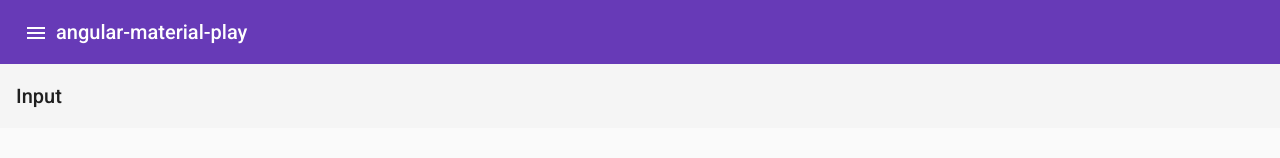
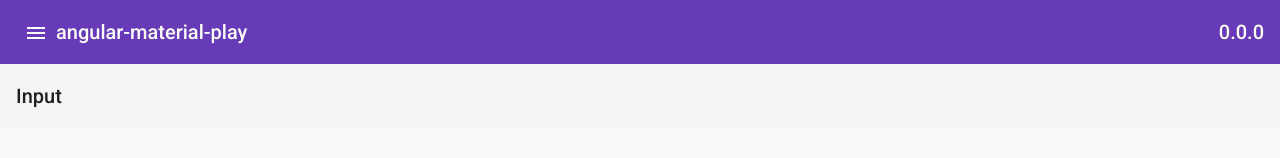
Before and after one commit to davidjohnmaccallum/angular-material-play, an Angular app: page /input in a window 1280 px wide. Shown: the top 158 px of the page. Built offline with nearby package versions, Linux system fonts and the light colour scheme.

Commit message:
Adding version number to header

```diff
--- a/src/app/app.component.html
+++ b/src/app/app.component.html
@@ -3,6 +3,8 @@
     <mat-icon>menu</mat-icon>
   </button>
   <span>angular-material-play</span>
+  <span fxFlex="1 1 auto"></span>
+  <span>{{appVersion}}</span>
 </mat-toolbar>
 <mat-sidenav-container class="sidenav-container">
   <mat-sidenav #drawer class="sidenav" fixedInViewport="false" mode="over" opened="false">
--- a/src/app/app.component.ts
+++ b/src/app/app.component.ts
@@ -1,4 +1,5 @@
 import { Component } from '@angular/core';
+import { version } from '../../package.json';
 
 @Component({
   selector: 'app-root',
@@ -7,6 +8,8 @@ import { Component } from '@angular/core';
 })
 export class AppComponent {
 
+  appVersion = version;
+
   constructor() { }
 
 }
--- a/src/app/components/input/input.component.html
+++ b/src/app/components/input/input.component.html
@@ -85,7 +85,7 @@
 
   <mat-form-field appearance="outline">
     <mat-label>Text Area</mat-label>
-    <textarea matInput cdkTextareaAutosize></textarea>
+    <textarea matInput cdkTextareaAutosize cdkAutosizeMinRows="3" cdkAutosizeMaxRows="10"></textarea>
   </mat-form-field>
 
 </div>
--- a/tsconfig.json
+++ b/tsconfig.json
@@ -9,6 +9,7 @@
     "experimentalDecorators": true,
     "module": "esnext",
     "moduleResolution": "node",
+    "resolveJsonModule": true,
     "importHelpers": true,
     "target": "es2015",
     "typeRoots": [
```
